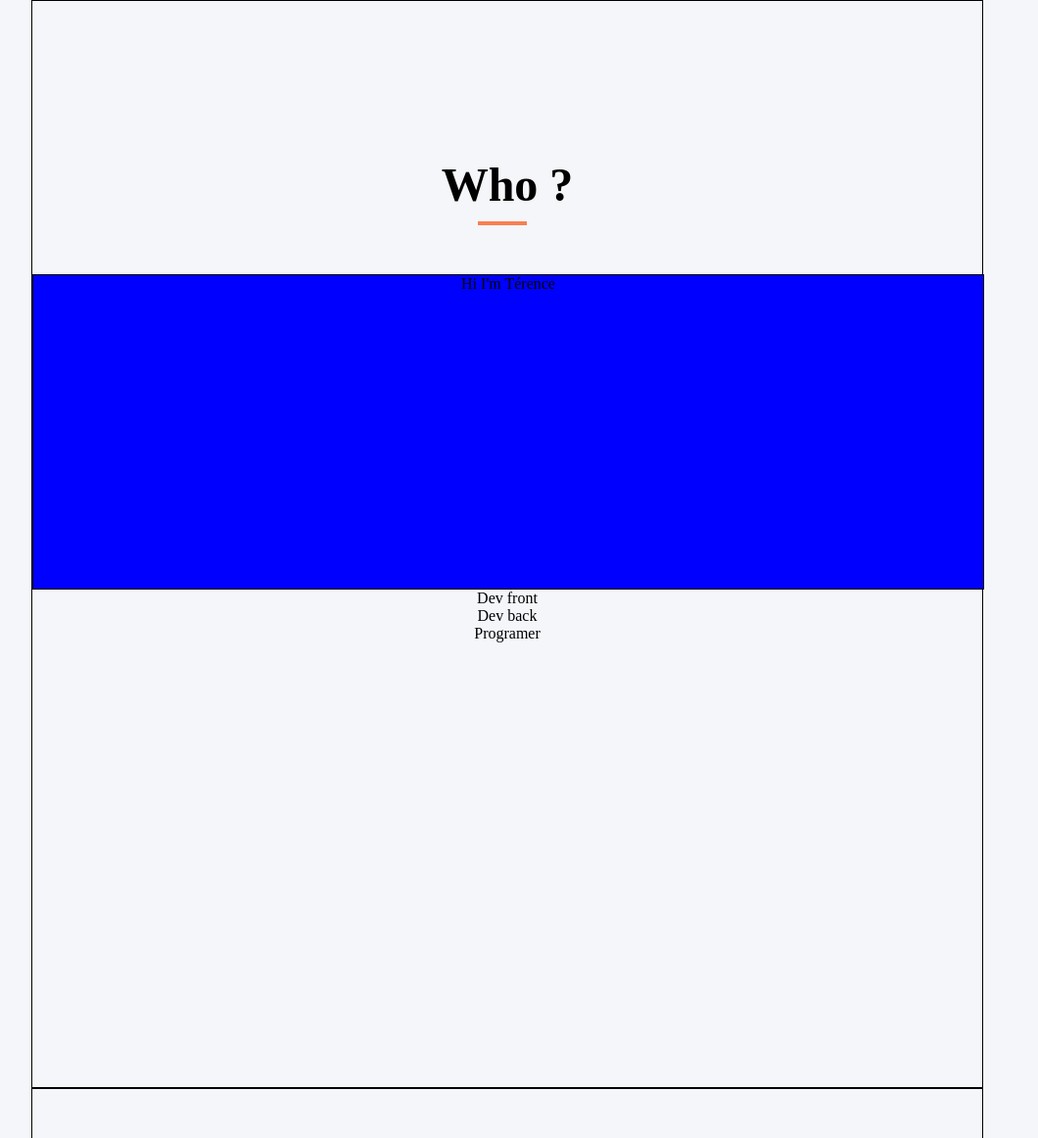
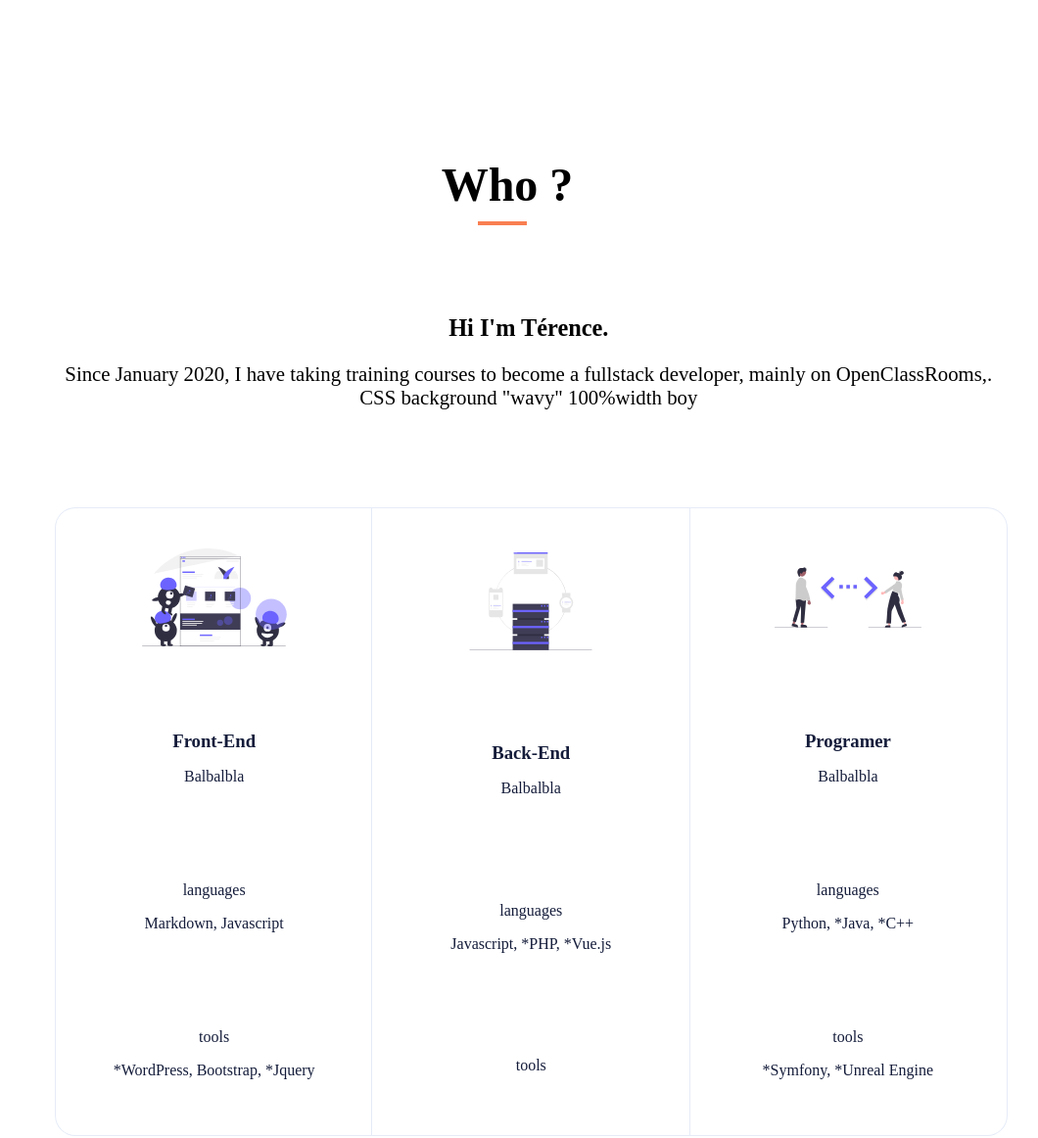
Before and after one commit to Truong-Terence/Portefolio, a website: page index.html in a window 1280 px wide. Shown: the part 951-2113 px from the top of the page at 98% size, without its empty margins (122-1182 px from the left). Drawn offline with Linux system fonts and the light colour scheme.

Commit message:
Who_part

```diff
--- a/index.html
+++ b/index.html
@@ -29,12 +29,33 @@
                 <h2>Who ?</h2>
             </div>
             <div id="description">
-                Hi I'm Térence
+                <div>
+                    <h3>Hi I'm Térence.</h3>
+                    <p>Since January 2020, I have taking training courses to become a fullstack developer, mainly on <a href="https://openclassrooms.com">OpenClassRooms,</a>. <br>
+                        CSS background "wavy" 100%width boy</p>
+                </div>
             </div>
             <div class="skills">
-                <div class="front">Dev front</div>
-                <div class="back">Dev back</div>
-                <div class="prog">Programer</div>
+                <div class="flexSkills frontEnd">
+                    <div class="svgSkills"><img src="./styles/assets/img/ux.svg" alt=""></div>
+                    <div><h3>Front-End</h3><p>Balbalbla</p></div>
+                    <div>languages<p>Markdown, Javascript</p></div>
+                    <div>tools<p>*WordPress, Bootstrap, *Jquery</p></div>
+
+                </div>
+                <div class="flexSkills backEnd">
+                    <div class="svgSkills"><img src="./styles/assets/img/server.svg" alt=""></div>
+                    <div><h3>Back-End</h3><p>Balbalbla</p></div>
+                    <div>languages<p>Javascript, *PHP, *Vue.js</p></div>
+                    <div>tools<p></p></div>
+                </div>
+                <div class="flexSkills developer">
+                    <div class="svgSkills"><img src="./styles/assets/img/dev.svg" alt=""></div>
+                    <div><h3>Programer</h3><p>Balbalbla</p></div>
+                    <div>languages<p>Python, *Java, *C++</p>
+                    </div>
+                    <div>tools<p>*Symfony, *Unreal Engine</p></div>
+                </div>
             </div>
         </section>
 
--- a/styles/sass/Base/base.scss
+++ b/styles/sass/Base/base.scss
@@ -1,7 +1,6 @@
 html body{
     margin: 0px;
     padding: 0px;
-    background: #f5f6fa;
     height: 100%;
     width: 100%;
 }
@@ -15,5 +14,14 @@ h1 {
 
 h2 {
     margin: 0;
+    padding: 0;
     font-size: 3em;
 }
+h3 {
+    margin: 0px;
+    padding: 0px;
+}
+a {
+    text-decoration: none;
+    color: black;
+}
--- a/styles/sass/Base/grid.scss
+++ b/styles/sass/Base/grid.scss
@@ -40,5 +40,32 @@
 }
 
 /*
-/** GRID exemple
+/** GRID for my skills
 */
+.skills {
+    display: grid;
+    width: auto;
+    height: 40em;
+    grid-template-columns: 1fr 1fr 1fr;
+    position: relative;
+    left: 2.5%;
+    top: -15em;
+    border-radius: 20px;
+    background: white;
+    box-shadow: 0 0 0 1px #e5ebf7;
+    color: #141c3a;
+}
+.flexSkills {
+    display: flex;
+    flex-flow: column nowrap;
+    justify-content: space-around;
+
+}
+.frontEnd {
+
+}
+.backEnd {
+    box-shadow: 0 0 0 1px #e5ebf7;
+}
+.developer {
+}
--- a/styles/sass/Pages/pages.scss
+++ b/styles/sass/Pages/pages.scss
@@ -3,24 +3,33 @@
 }
 #welcome {
     height: 59.3em;
-    border: 1px solid black;
+    border: 1px solid transparent;
 }
+
 #presentation {
     height: 59.3em;
-    border: 1px solid black;
+    border: 1px solid transparent;
 }
+#description {
+    margin-top: 4em;
+    padding: 1em;
+    height: 20em;
+    width: 100%;
+    border: 1px solid transparent;
+    font-size: 1.3em;
+}
+.svgSkills {
+    img {
+        height: 100px;
+        width: 150px;
+    }
+}
+
 #projects {
     height: 59.3em;
-    border: 1px solid black;
+    border: 1px solid transparent;
 }
 #contact {
     height: 59.3em;
-    border: 1px solid black;
+    border: 1px solid transparent;
 }
-#description {
-    margin-top: 4em;
-    height: 20em;
-    width: 100%;
-    background: blue;
-    border: 1px solid black;
-}
```
Also changed, not shown: styles/assets/img/dev.svg (added), styles/assets/img/matete.jpg (added), styles/assets/img/server.svg (added), styles/assets/img/skillsWave.svg (added), styles/assets/img/ux.svg (added), styles/css/style.css, 1 other file.
